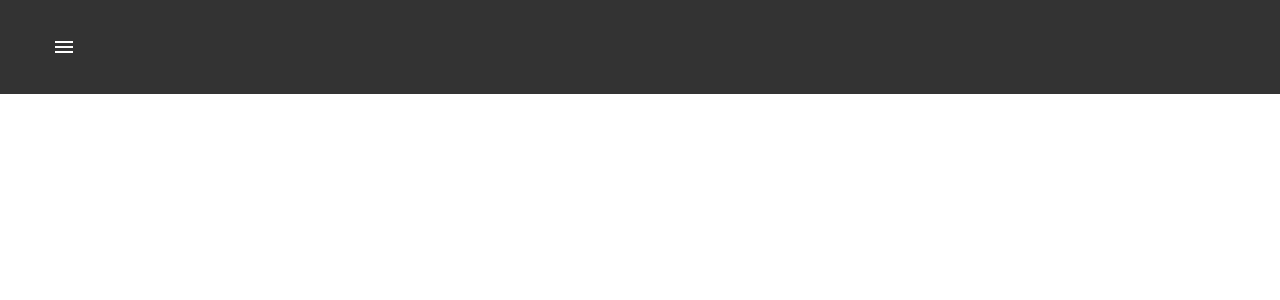
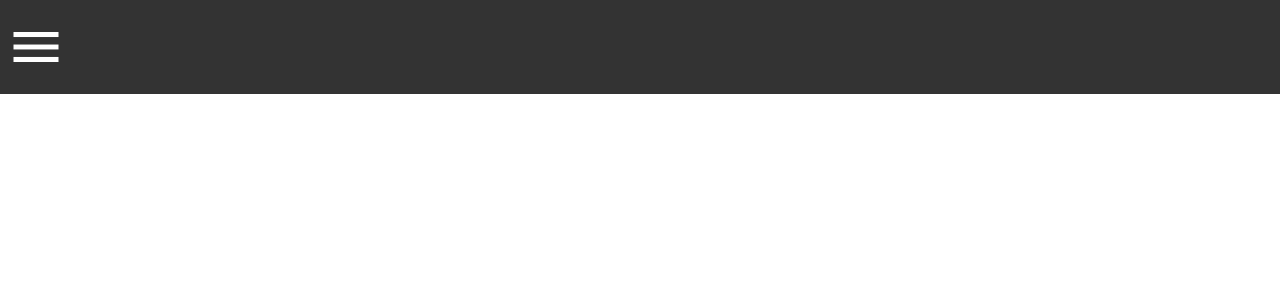
Before and after one commit to kmrussel/rnrCafe, a Flask app: page / in a window 1280 px wide. Shown: the top 300 px of the page. Run offline with Flask 2, Linux system fonts and the light colour scheme.

Commit message:
home added

```diff
--- a/static/styles/main.css
+++ b/static/styles/main.css
@@ -2,6 +2,7 @@
     --header-height: 50px;
 
     margin: 10%;
+    font-size: 100px;
     font-family: sans-serif;
 }
 
@@ -19,9 +20,11 @@
     display: flex;
 }
 
+.material-icons {
+    font-size: 60px;
+}
+
 .header__button {
-    font-size: 70px !important;
-    width: 10%;
     flex-shrink: 0;
     background: none;
     outline: none;
@@ -36,7 +39,7 @@
     left: 0;
     z-index: 2;
     height: 100vh;
-    width: 250px;
+    width: 100%;
     background: #ffffff;
     transform: translateX(-250px);
     transition: transform 0.3s;
@@ -54,7 +57,7 @@
     align-items: center;
     color: #666666;
     font-weight: bold;
-    font-size: 14px;
+    font-size: 40px;
     text-decoration: none;
     padding: 12px 15px;
     background: transform 0.2s;
--- a/templates/nav.html
+++ b/templates/nav.html
@@ -1,5 +1,5 @@
     <header class="header">
-        <button class="header__button" id="btnNav" type="button" style="font-size:80px" onclick="navButton()">
+        <button class="header__button" id="btnNav" type="button" onclick="navButton()">
             <i class="material-icons">menu</i>
         </button>
     </header>
```
